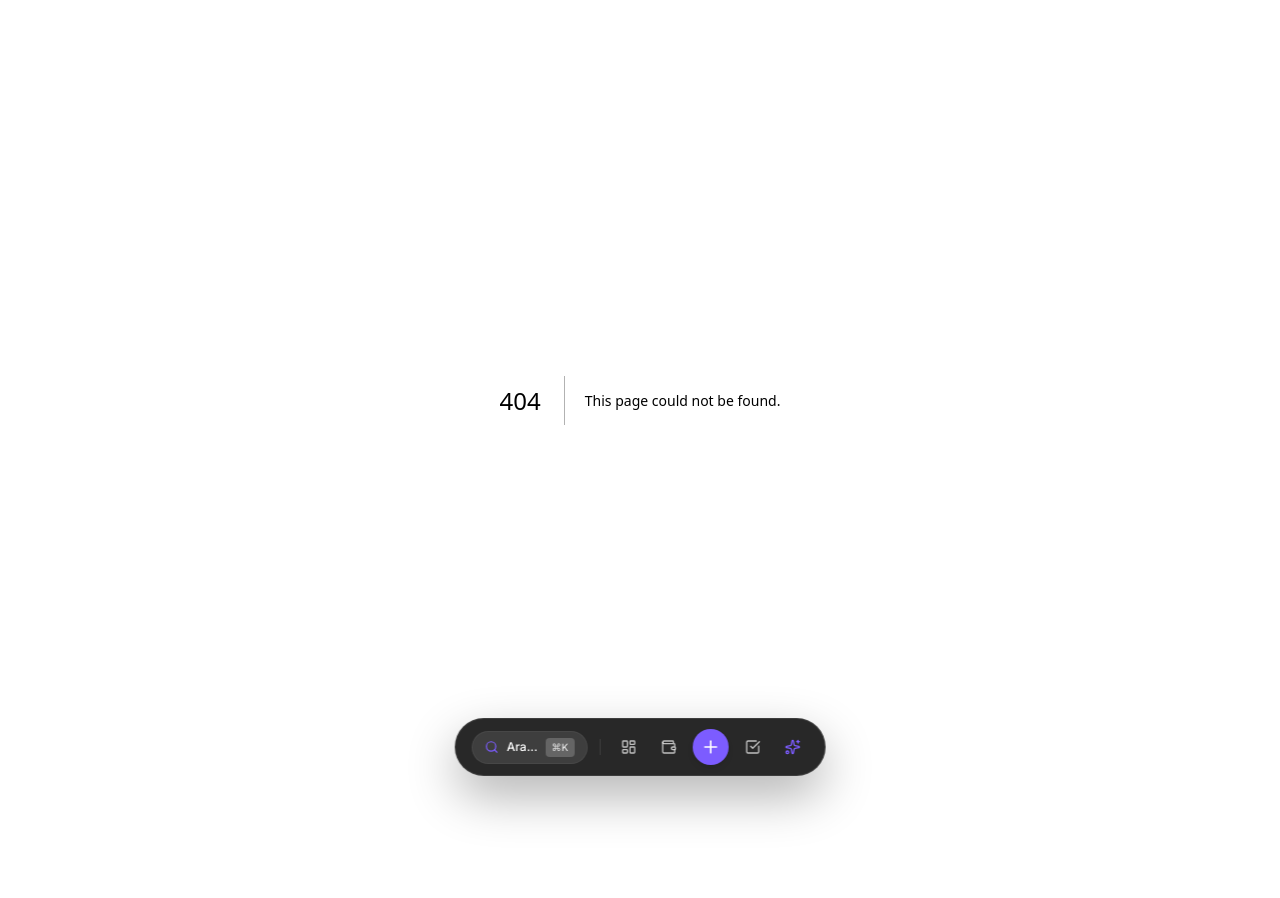
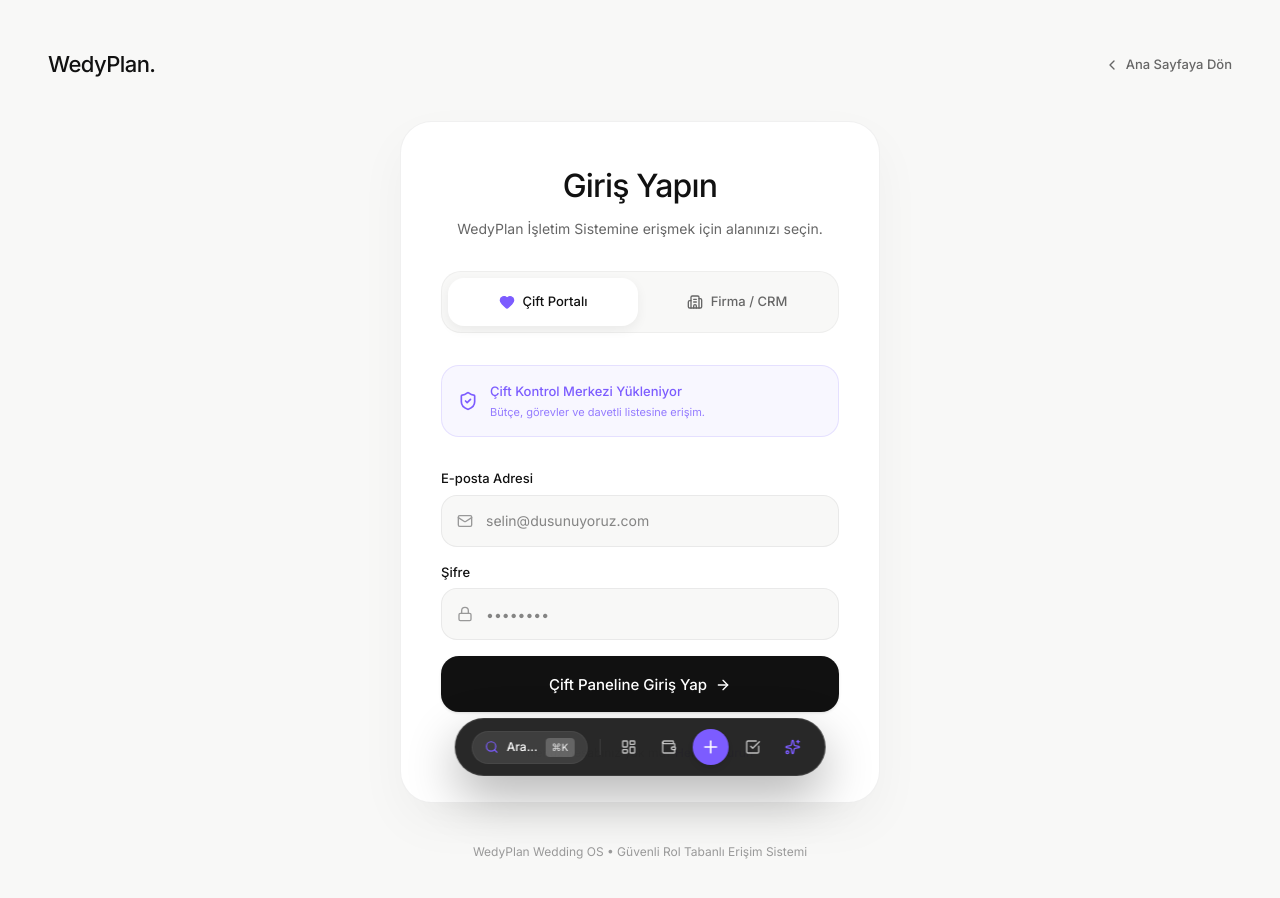
Before and after one commit to kaanb-wiascode/WedyPlan, a Next.js app: page /giris in a window 1280 px wide. Before the commit this address had no page. Shown: the top 898 px of the page. Before the commit the page ends 800 px from the top, so only its background shows below. Built offline with nearby package versions, Linux system fonts and the light colour scheme.

Commit message:
feat: enforce strict RoleGuard on vendor layout and update auth system

```diff
--- /dev/null
+++ b/app/cift/RoleGuard.tsx
@@ -0,0 +1,52 @@
+'use client';
+
+import React, { useEffect } from 'react';
+import { useRouter, usePathname } from 'next/navigation';
+import { useWeddingOS } from '@/store/useWeddingOS';
+import { AlertCircle, Lock } from 'lucide-react';
+
+interface RoleGuardProps {
+  children: React.ReactNode;
+  allowedRole: 'COUPLE' | 'VENDOR';
+}
+
+export default function RoleGuard({ children, allowedRole }: RoleGuardProps) {
+  const router = useRouter();
+  const pathname = usePathname();
+  const { userRole } = useWeddingOS();
+
+  useEffect(() => {
+    // EĞER ROL YOKSA -> GİRİŞ SAYFASINA YÖNLENDİR
+    if (!userRole) {
+      router.push('/giris');
+      return;
+    }
+
+    // EĞER ÇİFT, SATICI ALANINA GİRMEYE ÇALIŞIRSA -> ÇİFT DASHBOARD'UNA AT
+    if (allowedRole === 'VENDOR' && userRole === 'COUPLE') {
+      router.push('/cift/dashboard');
+    }
+
+    // EĞER SATICI, ÇİFT ALANINA GİRMEYE ÇALIŞIRSA -> SATICI PANELİNE AT
+    if (allowedRole === 'COUPLE' && userRole === 'VENDOR') {
+      router.push('/satici');
+    }
+  }, [userRole, allowedRole, router]);
+
+  // EĞER ROL UYMUYORSA VEYA YOKSA İÇERİĞİ GÖSTERME (Erişim Engellendi Ekranı)
+  if (!userRole || userRole !== allowedRole) {
+    return (
+      <div className="min-h-screen bg-[#F8F8F7] flex flex-col items-center justify-center p-6 text-center">
+        <div className="w-16 h-16 bg-[#111111] text-white rounded-full flex items-center justify-center mb-4 shadow-md">
+          <Lock className="w-8 h-8" />
+        </div>
+        <h2 className="text-[24px] font-medium text-[#111111] tracking-tight mb-2">Erişim Sınırlandırıldı</h2>
+        <p className="text-[14px] text-[#666666] max-w-[400px] mb-6">
+          Bu modüle sadece <strong>{allowedRole === 'COUPLE' ? 'Çift' : 'Firma / İş Ortakları'}</strong> erişebilir. Yönlendiriliyorsunuz...
+        </p>
+      </div>
+    );
+  }
+
+  return <>{children}</>;
+}
--- /dev/null
+++ b/app/cift/layout.tsx
@@ -0,0 +1,12 @@
+// Dosya: app/cift/layout.tsx
+import React from 'react';
+import RoleGuard from '@/components/RoleGuard';
+
+export default function CoupleLayout({ children }: { children: React.ReactNode }) {
+  return (
+    // Bu kalkan sayesinde sadece ÇİFT (COUPLE) rolüne sahip olanlar bu klasördeki sayfalara erişebilir.
+    <RoleGuard allowedRole="COUPLE">
+      {children}
+    </RoleGuard>
+  );
+}
--- /dev/null
+++ b/app/giris/page.tsx
@@ -0,0 +1,170 @@
+'use client';
+
+import React, { useState } from 'react';
+import Link from 'next/link';
+import { useRouter } from 'next/navigation';
+import { useWeddingOS, UserRole } from '@/store/useWeddingOS';
+import {
+  Heart,
+  Building2,
+  ArrowRight,
+  Sparkles,
+  Lock,
+  Mail,
+  ShieldCheck,
+  ChevronLeft
+} from 'lucide-react';
+
+export default function PremiumAuthPage() {
+  const router = useRouter();
+  const { setUserRole } = useWeddingOS();
+
+  // Selected Portal Persona
+  const [selectedRole, setSelectedRole] = useState<'COUPLE' | 'VENDOR'>('COUPLE');
+
+  // Form State
+  const [email, setEmail] = useState('');
+  const [password, setPassword] = useState('');
+
+  const handleLogin = (e: React.FormEvent) => {
+    e.preventDefault();
+
+    // Set system role
+    setUserRole(selectedRole);
+
+    // Route strictly based on persona
+    if (selectedRole === 'COUPLE') {
+      router.push('/cift/dashboard');
+    } else {
+      router.push('/satici');
+    }
+  };
+
+  return (
+    <div className="min-h-screen bg-[#F8F8F7] text-[#111111] font-sans selection:bg-[#7C5CFF] selection:text-white flex flex-col justify-between p-6 md:p-12">
+
+      {/* Top Header */}
+      <header className="max-w-[1200px] mx-auto w-full flex justify-between items-center z-10">
+        <Link href="/" className="text-[22px] font-medium tracking-tight">WedyPlan.</Link>
+        <Link href="/" className="inline-flex items-center gap-1.5 text-[13px] font-medium text-[#666666] hover:text-[#111111] transition-colors">
+          <ChevronLeft className="w-4 h-4" /> Ana Sayfaya Dön
+        </Link>
+      </header>
+
+      {/* Main Form Canvas */}
+      <main className="max-w-[480px] mx-auto w-full my-auto py-10 animate-in fade-in duration-500">
+
+        <div className="bg-white rounded-[32px] border border-[rgba(0,0,0,0.06)] p-8 md:p-10 shadow-[0_20px_50px_rgba(0,0,0,0.04)] space-y-8">
+
+          {/* Header */}
+          <div className="text-center space-y-2">
+            <h1 className="text-[32px] font-medium tracking-tight text-[#111111]">
+              Giriş Yapın
+            </h1>
+            <p className="text-[14px] text-[#666666]">
+              WedyPlan İşletim Sistemine erişmek için alanınızı seçin.
+            </p>
+          </div>
+
+          {/* Persona Selector (Segmented Switcher) */}
+          <div className="p-1.5 bg-[#F8F8F7] rounded-[20px] grid grid-cols-2 gap-1 border border-[rgba(0,0,0,0.04)]">
+            <button
+              type="button"
+              onClick={() => setSelectedRole('COUPLE')}
+              className={`h-[48px] rounded-[16px] text-[13px] font-medium flex items-center justify-center gap-2 transition-all ${
+                selectedRole === 'COUPLE'
+                  ? 'bg-white text-[#111111] shadow-[0_4px_12px_rgba(0,0,0,0.06)]'
+                  : 'text-[#666666] hover:text-[#111111]'
+              }`}
+            >
+              <Heart className={`w-4 h-4 ${selectedRole === 'COUPLE' ? 'fill-[#7C5CFF] text-[#7C5CFF]' : ''}`} />
+              <span>Çift Portalı</span>
+            </button>
+
+            <button
+              type="button"
+              onClick={() => setSelectedRole('VENDOR')}
+              className={`h-[48px] rounded-[16px] text-[13px] font-medium flex items-center justify-center gap-2 transition-all ${
+                selectedRole === 'VENDOR'
+                  ? 'bg-white text-[#111111] shadow-[0_4px_12px_rgba(0,0,0,0.06)]'
+                  : 'text-[#666666] hover:text-[#111111]'
+              }`}
+            >
+              <Building2 className={`w-4 h-4 ${selectedRole === 'VENDOR' ? 'text-[#7C5CFF]' : ''}`} />
+              <span>Firma / CRM</span>
+            </button>
+          </div>
+
+          {/* Role Status Banner */}
+          <div className={`p-4 rounded-[18px] text-[13px] flex items-center gap-3 transition-colors ${
+            selectedRole === 'COUPLE' ? 'bg-[#7C5CFF]/5 border border-[#7C5CFF]/15 text-[#7C5CFF]' : 'bg-[#111111] text-white'
+          }`}>
+            <ShieldCheck className="w-5 h-5 shrink-0" />
+            <div>
+              <p className="font-medium">
+                {selectedRole === 'COUPLE' ? 'Çift Kontrol Merkezi Yükleniyor' : 'Kurumsal Satıcı CRM Modu'}
+              </p>
+              <p className={`text-[11px] mt-0.5 ${selectedRole === 'COUPLE' ? 'text-[#7C5CFF]/80' : 'text-white/60'}`}>
+                {selectedRole === 'COUPLE' ? 'Bütçe, görevler ve davetli listesine erişim.' : 'Talepler, teklif hazırlama ve finans takibi.'}
+              </p>
+            </div>
+          </div>
+
+          {/* Form */}
+          <form onSubmit={handleLogin} className="space-y-4">
+            <div>
+              <label className="block text-[13px] font-medium text-[#111111] mb-1.5">E-posta Adresi</label>
+              <div className="relative">
+                <Mail className="absolute left-4 top-1/2 -translate-y-1/2 w-4 h-4 text-[#999999]" />
+                <input
+                  type="email"
+                  required
+                  value={email}
+                  onChange={(e) => setEmail(e.target.value)}
+                  placeholder={selectedRole === 'COUPLE' ? 'selin@dusunuyoruz.com' : 'info@bosphoruspalace.com'}
+                  className="w-full h-[52px] pl-11 pr-4 bg-[#F8F8F7] border border-[rgba(0,0,0,0.06)] rounded-[16px] text-[14px] text-[#111111] outline-none focus:border-[#7C5CFF] focus:bg-white focus:ring-4 focus:ring-[#7C5CFF]/10 transition-all"
+                />
+              </div>
+            </div>
+
+            <div>
+              <label className="block text-[13px] font-medium text-[#111111] mb-1.5">Şifre</label>
+              <div className="relative">
+                <Lock className="absolute left-4 top-1/2 -translate-y-1/2 w-4 h-4 text-[#999999]" />
+                <input
+                  type="password"
+                  required
+                  value={password}
+                  onChange={(e) => setPassword(e.target.value)}
+                  placeholder="••••••••"
+                  className="w-full h-[52px] pl-11 pr-4 bg-[#F8F8F7] border border-[rgba(0,0,0,0.06)] rounded-[16px] text-[14px] text-[#111111] outline-none focus:border-[#7C5CFF] focus:bg-white focus:ring-4 focus:ring-[#7C5CFF]/10 transition-all"
+                />
+              </div>
+            </div>
+
+            <button
+              type="submit"
+              className="w-full h-[56px] bg-[#111111] hover:bg-[#333333] text-white font-medium text-[15px] rounded-[18px] transition-all shadow-sm flex items-center justify-center gap-2 pt-0.5"
+            >
+              <span>{selectedRole === 'COUPLE' ? 'Çift Paneline Giriş Yap' : 'Firma CRM Paneline Giriş Yap'}</span>
+              <ArrowRight className="w-4 h-4" />
+            </button>
+          </form>
+
+          {/* Footer Info */}
+          <p className="text-center text-[12px] text-[#999999]">
+            Henüz hesabınız yok mu? <Link href="/cift/onboarding" className="text-[#7C5CFF] font-medium hover:underline">Hemen Kurun</Link>
+          </p>
+
+        </div>
+
+      </main>
+
+      {/* Footer Disclaimer */}
+      <footer className="text-center text-[12px] text-[#999999] z-10">
+        WedyPlan Wedding OS • Güvenli Rol Tabanlı Erişim Sistemi
+      </footer>
+
+    </div>
+  );
+}
--- a/app/satici/layout.tsx
+++ b/app/satici/layout.tsx
@@ -1,6 +1,7 @@
 'use client';
 
 import React from 'react';
+import RoleGuard from '@/components/RoleGuard';
 import Link from 'next/link';
 import { usePathname } from 'next/navigation';
 import {
@@ -26,6 +27,8 @@
   ];
 
   return (
+    // 🛡️ ROLE GUARD İLE TÜM PANELİ KORUMA ALTINA ALDIK
+    <RoleGuard allowedRole="VENDOR">
       <div className="min-h-screen bg-[#FFFFFF] text-[#111111] flex flex-col md:flex-row font-sans selection:bg-[#7C5CFF] selection:text-white">
 
         {/* Sidebar (Linear / Notion Style) */}
@@ -84,5 +87,6 @@
           </div>
         </main>
       </div>
+    </RoleGuard>
   );
 }
--- a/store/useWeddingOS.ts
+++ b/store/useWeddingOS.ts
@@ -1,7 +1,13 @@
 import { create } from 'zustand';
 
-// Sistemin hafızasında tutacağı verilerin tipleri
+export type UserRole = 'COUPLE' | 'VENDOR' | null;
+
 interface WeddingOSState {
+  // Rol ve Oturum
+  userRole: UserRole;
+  setUserRole: (role: UserRole) => void;
+  logout: () => void;
+
   // Bütçe Bilgileri
   totalBudget: number;
   spentBudget: number;
@@ -9,20 +15,24 @@
   // Mekan Teklif Durumu
   venueDealStatus: 'BEKLIYOR' | 'TEKLIF_GELDI' | 'ONAYLANDI';
 
-  // Fonksiyon: Çift teklifi onayladığında çalışacak
+  // Fonksiyonlar
   acceptVenueDeal: (price: number) => void;
 }
 
-// Sistemi oluşturuyoruz
 export const useWeddingOS = create<WeddingOSState>((set) => ({
-  // Başlangıç değerleri
+  // Varsayılan rol (Başlangıçta henüz giriş yapılmadı)
+  userRole: null,
+
+  setUserRole: (role) => set({ userRole: role }),
+
+  logout: () => set({ userRole: null }),
+
   totalBudget: 350000,
   spentBudget: 0,
   venueDealStatus: 'TEKLIF_GELDI',
 
-  // Teklif onaylandığında ne olacak? (OS Otomasyonu)
   acceptVenueDeal: (price) => set((state) => ({
     venueDealStatus: 'ONAYLANDI',
-    spentBudget: state.spentBudget + price, // Bütçeye otomatik masraf yazıldı!
+    spentBudget: state.spentBudget + price,
   })),
 }));
```
Lines whose indentation alone changed are shown as unchanged.
